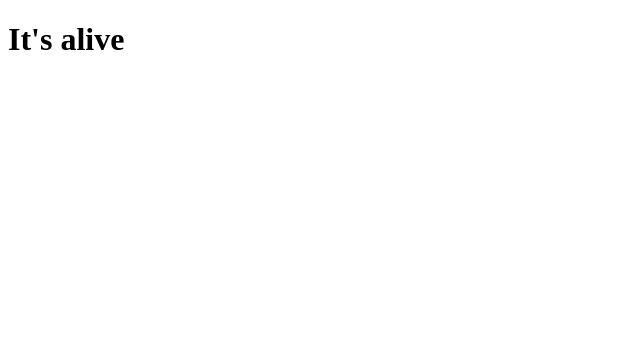
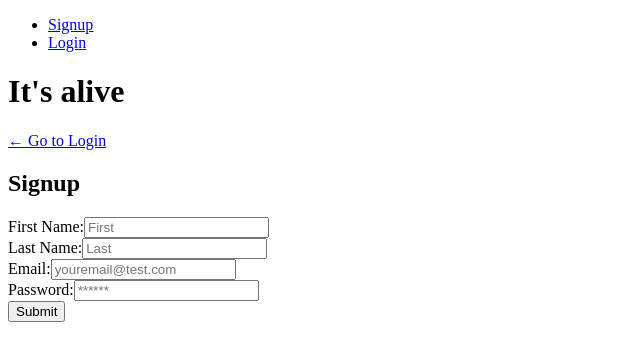
Before and after one commit to MadeOfBees/chess-tutorials, a React (Create React App) app in the folder client/: page /signup in a window 1280 px wide. Shown: the top 360 px of the page, without its empty margins (0-640 px from the left). Built offline with nearby package versions, Linux system fonts and the light colour scheme.

Commit message:
basic signin/out routes setup

```diff
--- a/client/src/App.js
+++ b/client/src/App.js
@@ -1,14 +1,62 @@
+import React from 'react';
+import { BrowserRouter as Router, Routes, Route } from 'react-router-dom';
+import {
+  ApolloClient,
+  InMemoryCache,
+  ApolloProvider,
+  createHttpLink,
+} from '@apollo/client';
+import { setContext } from '@apollo/client/link/context';
+import Home from './pages/Home';
+import Login from './pages/Login';
+import Signup from './pages/Signup';
+import Nav from './components/Navbar';
 
+const httpLink = createHttpLink({
+  uri: '/graphql',
+});
+
+const authLink = setContext((_, { headers }) => {
+  const token = localStorage.getItem('id_token');
+  return {
+    headers: {
+      ...headers,
+      authorization: token ? `Bearer ${token}` : '',
+    },
+  };
+});
+
+const client = new ApolloClient({
+  link: authLink.concat(httpLink),
+  cache: new InMemoryCache(),
+});
 
 function App() {
   return (
-    <div className="App">
-      <header className="App-header">
-        <h1>
-          It's alive
-        </h1>
-      </header>
-    </div>
+    <ApolloProvider client={client}>
+      <Router>
+        <div>
+            <Nav />
+            <h1>
+              It's alive
+            </h1>
+            <Routes>
+              <Route
+                path="/"
+                element={<Home />}
+              />
+              <Route
+                path="/login"
+                element={<Login />}
+              />
+              <Route
+                path="/signup"
+                element={<Signup />}
+              />
+            </Routes>
+        </div>
+      </Router>
+    </ApolloProvider>
   );
 }
 
--- /dev/null
+++ b/client/src/components/Navbar.js
@@ -0,0 +1,38 @@
+import React from 'react';
+import Auth from '../utils/auth';
+import { Link } from 'react-router-dom';
+
+function Nav() {
+  function showNavigation() {
+    if (Auth.loggedIn()) {
+      return (
+        <ul className="flex-row">
+          <li className="mx-1">
+            {/* this is not using the Link component to logout or user and then refresh the application to the start */}
+            <a href="/" onClick={() => Auth.logout()}>
+              Logout
+            </a>
+          </li>
+        </ul>
+      );
+    } else {
+      return (
+        <ul className="flex-row">
+          <li className="mx-1">
+            <Link to="/signup">Signup</Link>
+          </li>
+          <li className="mx-1">
+            <Link to="/login">Login</Link>
+          </li>
+        </ul>
+      );
+    }
+  }
+  return (
+    <header className="flex-row px-1">
+      <nav>{showNavigation()}</nav>
+    </header>
+  );
+}
+
+export default Nav;
--- /dev/null
+++ b/client/src/pages/Home.js
@@ -0,0 +1,10 @@
+import React from "react";
+
+const Home = () => {
+  return (
+    <div className="container">
+    </div>
+  );
+};
+
+export default Home;
--- /dev/null
+++ b/client/src/pages/Login.js
@@ -0,0 +1,71 @@
+import React, { useState } from 'react';
+import { useMutation } from '@apollo/client';
+import { Link } from 'react-router-dom';
+import { LOGIN } from '../utils/mutations';
+import Auth from '../utils/auth';
+
+function Login(props) {
+  const [formState, setFormState] = useState({ email: '', password: '' });
+  const [login, { error }] = useMutation(LOGIN);
+
+  const handleFormSubmit = async (event) => {
+    event.preventDefault();
+    try {
+      const mutationResponse = await login({
+        variables: { email: formState.email, password: formState.password },
+      });
+      const token = mutationResponse.data.login.token;
+      Auth.login(token);
+    } catch (e) {
+      console.log(e);
+    }
+  };
+
+  const handleChange = (event) => {
+    const { name, value } = event.target;
+    setFormState({
+      ...formState,
+      [name]: value,
+    });
+  };
+
+  return (
+    <div className="container my-1">
+      <Link to="/signup">← Go to Signup</Link>
+
+      <h2>Login</h2>
+      <form onSubmit={handleFormSubmit}>
+        <div className="flex-row space-between my-2">
+          <label htmlFor="email">Email address:</label>
+          <input
+            placeholder="youremail@test.com"
+            name="email"
+            type="email"
+            id="email"
+            onChange={handleChange}
+          />
+        </div>
+        <div className="flex-row space-between my-2">
+          <label htmlFor="pwd">Password:</label>
+          <input
+            placeholder="******"
+            name="password"
+            type="password"
+            id="pwd"
+            onChange={handleChange}
+          />
+        </div>
+        {error ? (
+          <div>
+            <p className="error-text">The provided credentials are incorrect</p>
+          </div>
+        ) : null}
+        <div className="flex-row flex-end">
+          <button type="submit">Submit</button>
+        </div>
+      </form>
+    </div>
+  );
+}
+
+export default Login;
--- /dev/null
+++ b/client/src/pages/Signup.js
@@ -0,0 +1,87 @@
+import React, { useState } from 'react';
+import { Link } from 'react-router-dom';
+import { useMutation } from '@apollo/client';
+import Auth from '../utils/auth';
+import { ADD_USER } from '../utils/mutations';
+
+function Signup(props) {
+  const [formState, setFormState] = useState({ email: '', password: '' });
+  const [addUser] = useMutation(ADD_USER);
+
+  const handleFormSubmit = async (event) => {
+    event.preventDefault();
+    const mutationResponse = await addUser({
+      variables: {
+        email: formState.email,
+        password: formState.password,
+        firstName: formState.firstName,
+        lastName: formState.lastName,
+      },
+    });
+    const token = mutationResponse.data.addUser.token;
+    Auth.login(token);
+  };
+
+  const handleChange = (event) => {
+    const { name, value } = event.target;
+    setFormState({
+      ...formState,
+      [name]: value,
+    });
+  };
+
+  return (
+    <div className="container my-1">
+      <Link to="/login">← Go to Login</Link>
+
+      <h2>Signup</h2>
+      <form onSubmit={handleFormSubmit}>
+        <div className="flex-row space-between my-2">
+          <label htmlFor="firstName">First Name:</label>
+          <input
+            placeholder="First"
+            name="firstName"
+            type="firstName"
+            id="firstName"
+            onChange={handleChange}
+          />
+        </div>
+        <div className="flex-row space-between my-2">
+          <label htmlFor="lastName">Last Name:</label>
+          <input
+            placeholder="Last"
+            name="lastName"
+            type="lastName"
+            id="lastName"
+            onChange={handleChange}
+          />
+        </div>
+        <div className="flex-row space-between my-2">
+          <label htmlFor="email">Email:</label>
+          <input
+            placeholder="youremail@test.com"
+            name="email"
+            type="email"
+            id="email"
+            onChange={handleChange}
+          />
+        </div>
+        <div className="flex-row space-between my-2">
+          <label htmlFor="pwd">Password:</label>
+          <input
+            placeholder="******"
+            name="password"
+            type="password"
+            id="pwd"
+            onChange={handleChange}
+          />
+        </div>
+        <div className="flex-row flex-end">
+          <button type="submit">Submit</button>
+        </div>
+      </form>
+    </div>
+  );
+}
+
+export default Signup;
--- /dev/null
+++ b/client/src/utils/auth.js
@@ -0,0 +1,45 @@
+import decode from 'jwt-decode';
+
+class AuthService {
+  getProfile() {
+    return decode(this.getToken());
+  }
+
+  loggedIn() {
+    // Checks if there is a saved token and it's still valid
+    const token = this.getToken();
+    return !!token && !this.isTokenExpired(token);
+  }
+
+  isTokenExpired(token) {
+    try {
+      const decoded = decode(token);
+      if (decoded.exp < Date.now() / 1000) {
+        return true;
+      } else return false;
+    } catch (err) {
+      return false;
+    }
+  }
+
+  getToken() {
+    // Retrieves the user token from localStorage
+    return localStorage.getItem('id_token');
+  }
+
+  login(idToken) {
+    // Saves user token to localStorage
+    localStorage.setItem('id_token', idToken);
+
+    window.location.assign('/');
+  }
+
+  logout() {
+    // Clear user token and profile data from localStorage
+    localStorage.removeItem('id_token');
+    // this will reload the page and reset the state of the application
+    window.location.assign('/');
+  }
+}
+
+export default new AuthService();
--- /dev/null
+++ b/client/src/utils/mutations.js
@@ -0,0 +1,34 @@
+import { gql } from '@apollo/client';
+
+export const LOGIN = gql`
+  mutation login($email: String!, $password: String!) {
+    login(email: $email, password: $password) {
+      token
+      user {
+        _id
+      }
+    }
+  }
+`;
+
+
+export const ADD_USER = gql`
+  mutation addUser(
+    $firstName: String!
+    $lastName: String!
+    $email: String!
+    $password: String!
+  ) {
+    addUser(
+      firstName: $firstName
+      lastName: $lastName
+      email: $email
+      password: $password
+    ) {
+      token
+      user {
+        _id
+      }
+    }
+  }
+`;
```
Also changed, not shown: client/package.json (+7 -5 lines), 1 other file (tests, documents, lock files or other folders).
